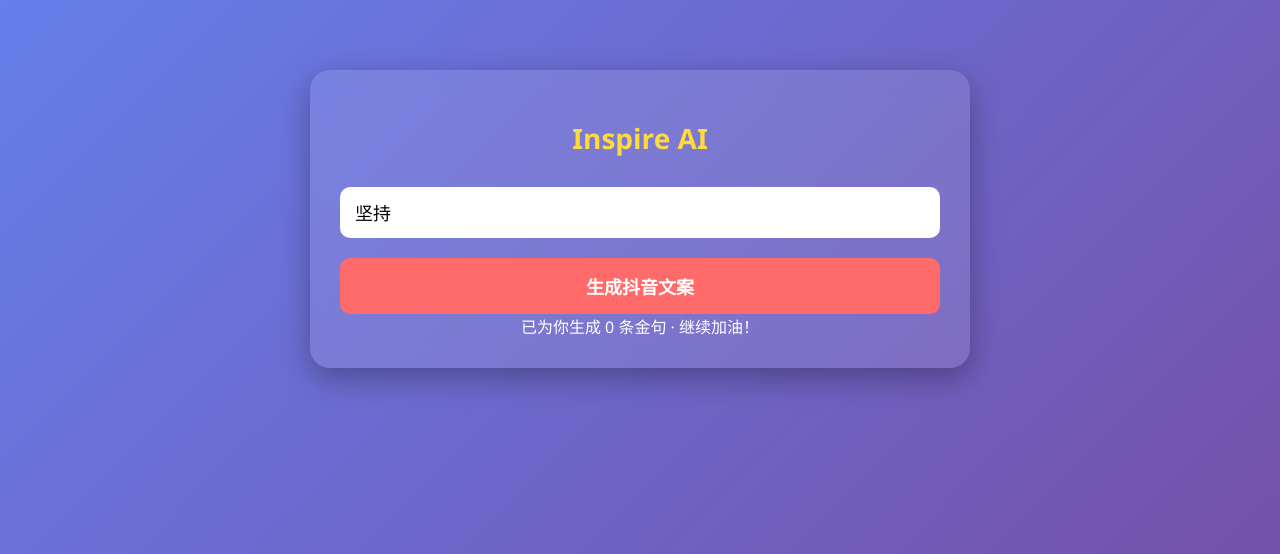
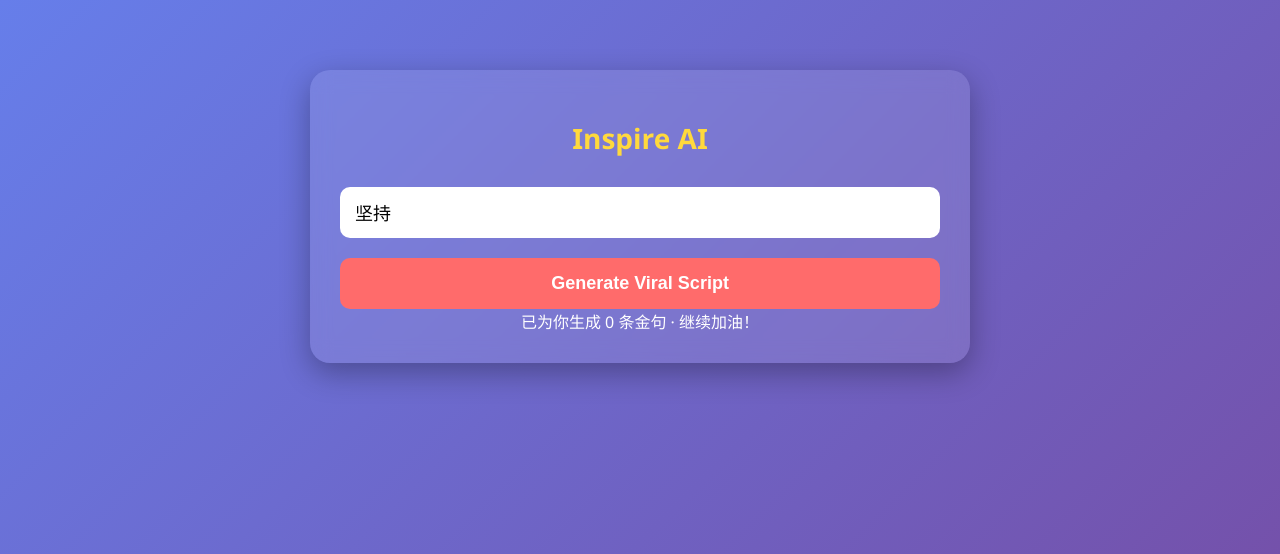
Before and after one commit to thomasruoyuzhi-ctrl/inspire-ai, a Flask app: page / in a window 1280 px wide. Shown: the top 554 px of the page. Run offline with Flask 3, Linux system fonts and the light colour scheme.

Commit message:
change the title to english

```diff
--- a/static/js/main.js
+++ b/static/js/main.js
@@ -69,8 +69,25 @@ function copyQuote() { copyToClipboard(document.getElementById('quote').innerTex
 function copyTags() { copyToClipboard(document.getElementById('tags').innerText, '标签已复制！'); }
 function copyDesc() { copyToClipboard(document.getElementById('desc').innerText, '描述已复制！'); }
 function copyAll() {
-  const text = `${document.getElementById('quote').innerText}\n${document.getElementById('tags').innerText}\n${document.getElementById('desc').innerText}`;
-  copyToClipboard(text, '已复制全部！');
+  // 1. 执行复制逻辑（你原来的代码）
+  const text = `${quote}\n\n${desc}\n\n${tags}`;
+  navigator.clipboard.writeText(text);
+
+  // 2. 获取按钮
+  const btn = document.getElementById('copyAllBtn');
+
+  // 3. 改文字 + 样式
+  const originalText = btn.innerText;
+  btn.innerText = '复制完成';
+  btn.style.background = 'linear-gradient(135deg, #27ae60, #1e8449)';
+  btn.disabled = true;
+
+  // 4. 1秒后恢复
+  setTimeout(() => {
+    btn.innerText = originalText;
+    btn.style.background = '';
+    btn.disabled = false;
+  }, 2000);
 }
 
 function copyToClipboard(text, message) {
--- a/templates/index.html
+++ b/templates/index.html
@@ -1,10 +1,10 @@
 {% extends "base.html" %}
-{% block title %}Inspire AI - 抖音文案神器{% endblock %}
+{% block title %}Inspire AI - AI TikTok Script Generator{% endblock %}
 {% block content %}
 
 <h1>Inspire AI</h1>
 <input type="text" id="theme" placeholder="输入主题（如：坚持、早安、奋斗）" value="坚持">
-<button id="generateBtn" onclick="generate()">生成抖音文案</button>
+<button id="generateBtn" onclick="generate()">Generate Viral Script</button>
 
 <div id="loading" class="loading">
   <div class="loading-text">正在为你生成抖音金句...</div>
@@ -34,7 +34,7 @@
   <!-- 功能按钮 -->
   <!-- 功能按钮 -->
   <div class="action-buttons">
-    <button class="action-btn primary" onclick="copyAll()">复制全部</button>
+    <button class="action-btn primary" id="copyAllBtn" onclick="copyAll()">复制全部</button>
     <button class="action-btn again" onclick="generateAgain()">再来一条</button>
     <button class="action-btn script" onclick="copyAsScript()">视频脚本</button>
   </div>
```
Also changed, not shown: README.md.
